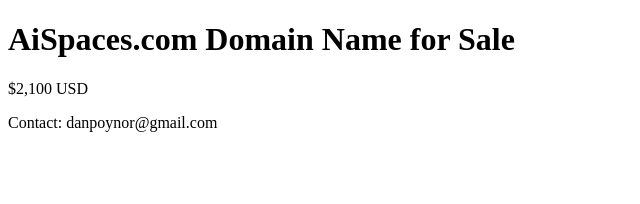
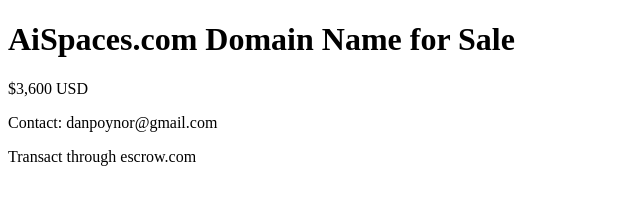
Before and after one commit to danpoynor/aispacescom, a plain HTML site: page index.html in a window 1280 px wide. Shown: the whole page, without its empty margins (0-640 px from the left). Drawn offline with Linux system fonts and the light colour scheme.

Commit message:
Update sale price and contact information

```diff
--- a/index.html
+++ b/index.html
@@ -6,7 +6,8 @@
 </head>
 <body>
   <h1>AiSpaces.com Domain Name for Sale</h1>
-  <p>$2,100 USD</p>
+  <p>$3,600 USD</p>
   <p>Contact: danpoynor@gmail.com</p>
+  <P>Transact through escrow.com</P>
 </body>
 </html>
```
